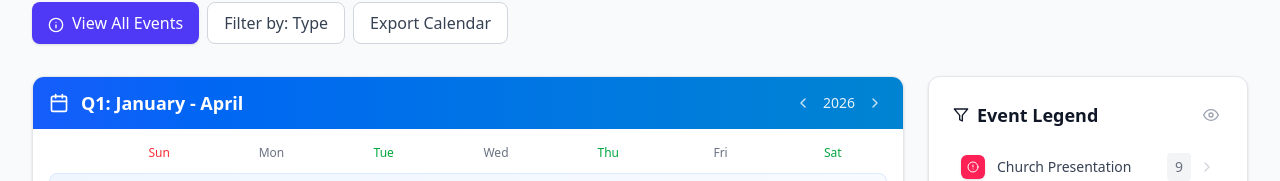
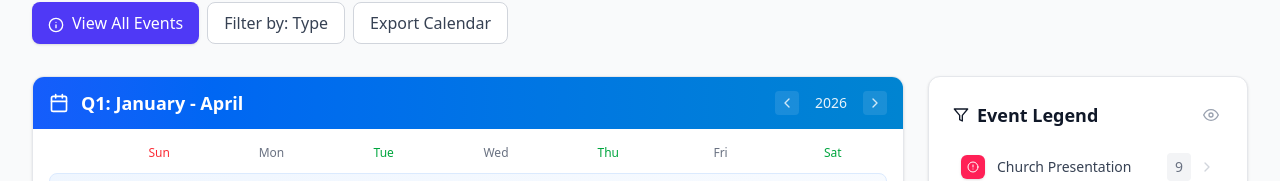
Before and after one commit to jeffkaberagithara-guru/pcea-calendar, a React (Vite) app: page / in a window 1280 px wide. Shown: the part 118-299 px from the top of the page. Built offline with nearby package versions, Linux system fonts and the light colour scheme.

Commit message:
Modified Quarter One component

```diff
--- a/src/components/QuarterOne.jsx
+++ b/src/components/QuarterOne.jsx
@@ -28,11 +28,17 @@ function QuarterOne({ events, onEventSelect, selectedEvent }) {
                     <h2 className="text-lg font-semibold text-white">{title}</h2>
                 </div>
                 <div className="flex items-center gap-2">
-                    <button className="p-1 text-white/80 hover:text-white">
+                    <button
+                        onClick={() => alert("Previous month period")}
+                        className="p-1 text-white/80 hover:text-white transition-all active:scale-90 bg-white/10 hover:bg-white/20 rounded"
+                    >
                         <ChevronLeft className="w-4 h-4" />
                     </button>
-                    <span className="text-sm text-white/90">{subTitle}</span>
-                    <button className="p-1 text-white/80 hover:text-white">
+                    <span className="text-sm text-white/90 font-medium px-2">{subTitle}</span>
+                    <button
+                        onClick={() => alert("Next month period")}
+                        className="p-1 text-white/80 hover:text-white transition-all active:scale-90 bg-white/10 hover:bg-white/20 rounded"
+                    >
                         <ChevronRight className="w-4 h-4" />
                     </button>
                 </div>
```
